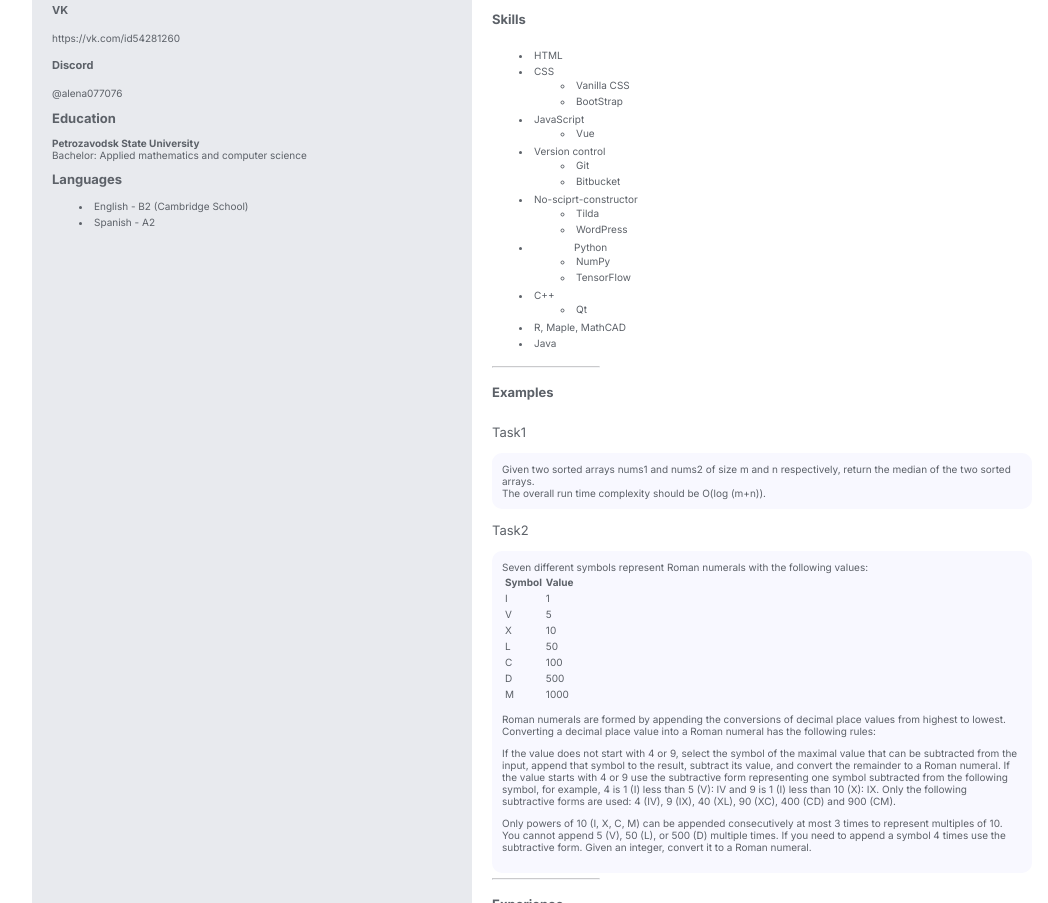
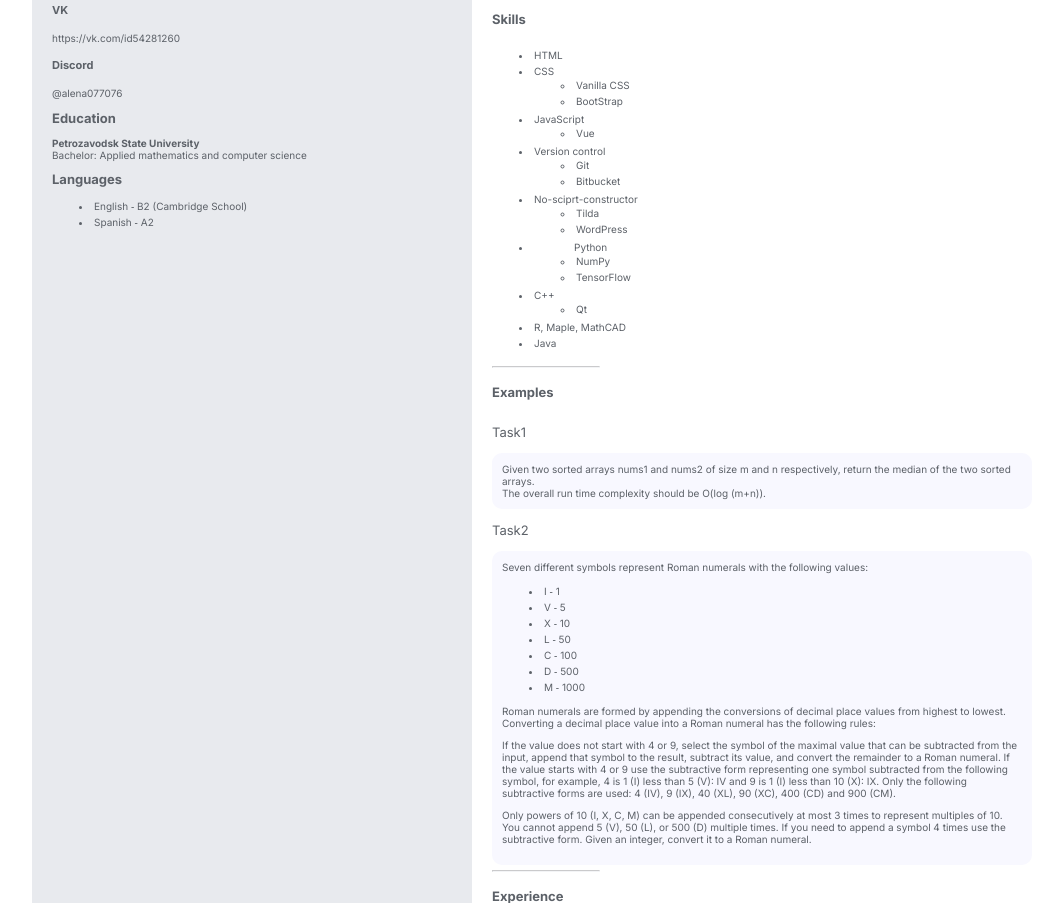
Before and after one commit to morven2018/rsschool-cv, a plain HTML site: page index.html in a window 1280 px wide. Shown: the part 556-1459 px from the top of the page, without its empty margins (108-1156 px from the left). Drawn offline with Linux system fonts and the light colour scheme.

Commit message:
fix: del table

```diff
--- a/index.html
+++ b/index.html
@@ -36,8 +36,8 @@
             Bachelor: <span>Applied mathematics and computer science</span></p>
         <h2>Languages</h2>
         <ul>
-            <li>English - B2 (Cambridge School)</li>
-            <li>Spanish - A2</li>
+            <li>English &#8209; B2 (Cambridge School)</li>
+            <li>Spanish &#8209; A2</li>
         </ul>
     </div>
     <div class="experience">
@@ -140,7 +140,7 @@
 
             <pre>
                 class Solution:
-                    def findMedianSortedArrays(self, nums1: List[int], nums2: List[int]) -> float:
+                    def findMedianSortedArrays(self, nums1: List[int], nums2: List[int]) &#8209;&qt; float:
                     l1, l2 = len(nums1), len(nums2)
                     i1, i2 = 0, 0
                     res = []
@@ -162,41 +162,15 @@
         <details>
             <summary>
                 Seven different symbols represent Roman numerals with the following values:
-                <table>
-                    <tr>
-                        <th>Symbol</th>
-                        <th>Value</th>
-
-                    </tr>
-                    <tr>
-                        <td>I</td>
-                        <td>1</td>
-                    </tr>
-                    <tr>
-                        <td>V</td>
-                        <td>5</td>
-                    </tr>
-                    <tr>
-                        <td>X</td>
-                        <td>10</td>
-                    </tr>
-                    <tr>
-                        <td>L</td>
-                        <td>50</td>
-                    </tr>
-                    <tr>
-                        <td>C</td>
-                        <td>100</td>
-                    </tr>
-                    <tr>
-                        <td>D</td>
-                        <td>500</td>
-                    </tr>
-                    <tr>
-                        <td>M</td>
-                        <td>1000</td>
-                    </tr>
-                </table>
+                <ul>
+                    <li>I &#8209; 1</li>
+                    <li>V &#8209; 5</li>
+                    <li>X &#8209; 10</li>
+                    <li>L &#8209; 50</li>
+                    <li>C &#8209; 100</li>
+                    <li>D &#8209; 500</li>
+                    <li>M &#8209; 1000</li>
+                </ul>
 
                 <p>Roman numerals are formed by appending the conversions of decimal place values from highest to
                     lowest. Converting a
@@ -219,7 +193,7 @@
             </summary>
             <pre>
                 class Solution:
-                    def intToRoman(self, num: int) -> str:
+                    def intToRoman(self, num: int) &#8209;&qt; str:
                     to_romans = {
                         1 : "I",
                         4: "IV",
```
